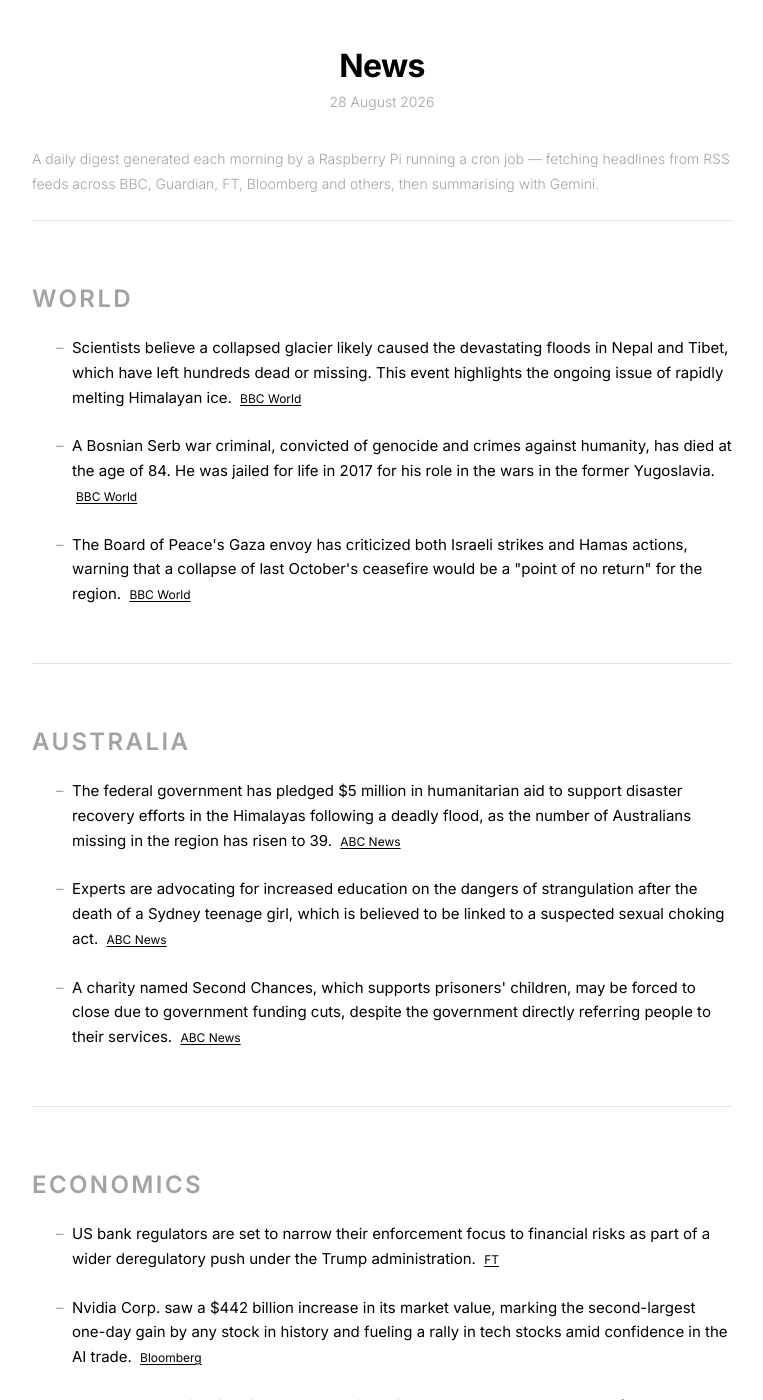
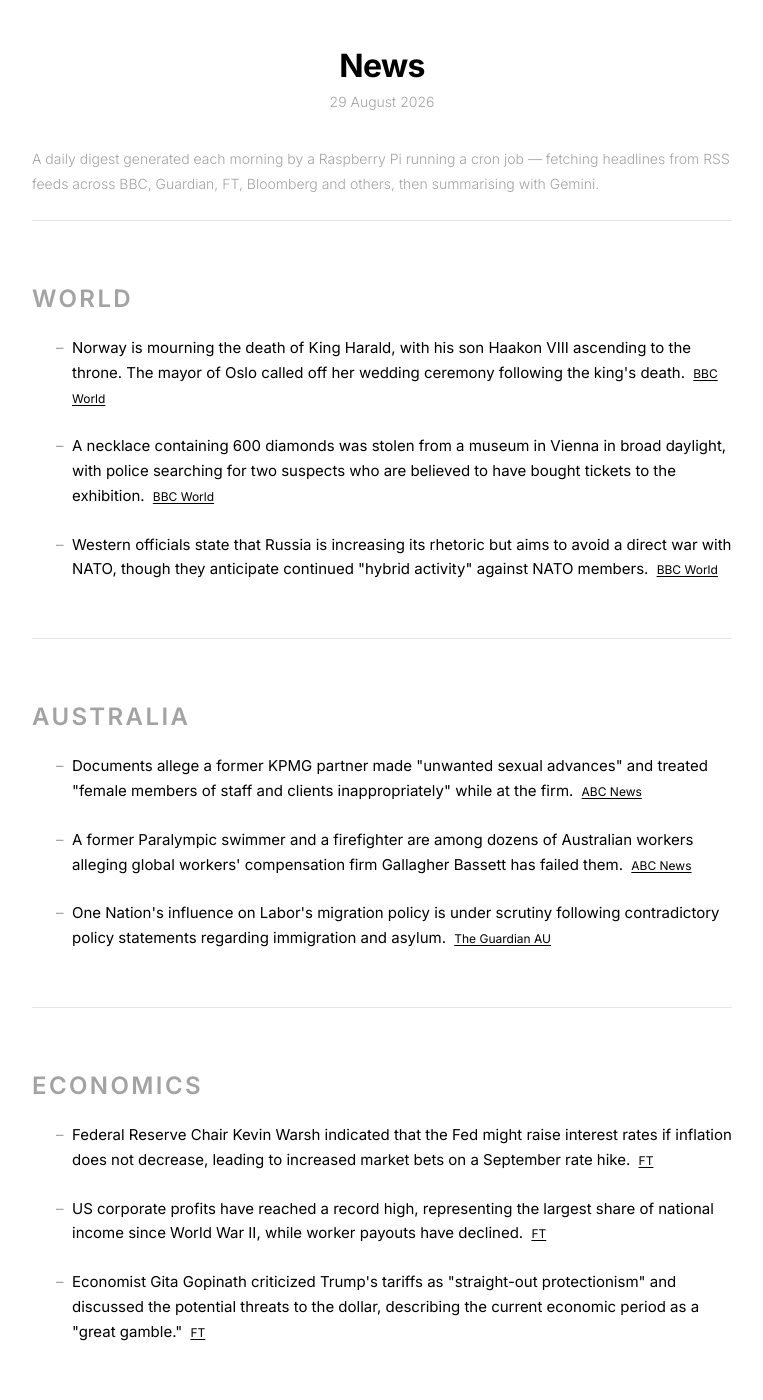
Before and after one commit to s-jac/s-jac.github.io, a Jekyll site: the page built from projects/news.html, in a window 1280 px wide and 1400 px high. Shown: the whole window, without its empty margins (258-1021 px from the left). Built offline with Jekyll 4.4.1, drawn with Linux system fonts in a browser that asks for light colours; some of the changed text lies outside the part shown.

Commit message:
daily news update 29 August 2026

```diff
--- a/_data/news.json
+++ b/_data/news.json
@@ -1,22 +1,22 @@
 {
-  "date": "28 August 2026",
-  "generated_at": "2026-08-27T21:01:34.183451+00:00",
+  "date": "29 August 2026",
+  "generated_at": "2026-08-28T21:00:30.445210+00:00",
   "sections": [
     {
       "heading": "World",
       "bullets": [
         {
-          "text": "Scientists believe a collapsed glacier likely caused the devastating floods in Nepal and Tibet, which have left hundreds dead or missing. This event highlights the ongoing issue of rapidly melting Himalayan ice.",
+          "text": "Norway is mourning the death of King Harald, with his son Haakon VIII ascending to the throne. The mayor of Oslo called off her wedding ceremony following the king's death.",
           "source": "BBC World",
           "url": "https://www.bbc.com/news/world"
         },
         {
-          "text": "A Bosnian Serb war criminal, convicted of genocide and crimes against humanity, has died at the age of 84. He was jailed for life in 2017 for his role in the wars in the former Yugoslavia.",
+          "text": "A necklace containing 600 diamonds was stolen from a museum in Vienna in broad daylight, with police searching for two suspects who are believed to have bought tickets to the exhibition.",
           "source": "BBC World",
           "url": "https://www.bbc.com/news/world"
         },
         {
-          "text": "The Board of Peace's Gaza envoy has criticized both Israeli strikes and Hamas actions, warning that a collapse of last October's ceasefire would be a \"point of no return\" for the region.",
+          "text": "Western officials state that Russia is increasing its rhetoric but aims to avoid a direct war with NATO, though they anticipate continued \"hybrid activity\" against NATO members.",
           "source": "BBC World",
           "url": "https://www.bbc.com/news/world"
         }
@@ -26,19 +26,19 @@
       "heading": "Australia",
       "bullets": [
         {
-          "text": "The federal government has pledged $5 million in humanitarian aid to support disaster recovery efforts in the Himalayas following a deadly flood, as the number of Australians missing in the region has risen to 39.",
+          "text": "Documents allege a former KPMG partner made \"unwanted sexual advances\" and treated \"female members of staff and clients inappropriately\" while at the firm.",
           "source": "ABC News",
           "url": "https://www.abc.net.au/news"
         },
         {
-          "text": "Experts are advocating for increased education on the dangers of strangulation after the death of a Sydney teenage girl, which is believed to be linked to a suspected sexual choking act.",
+          "text": "A former Paralympic swimmer and a firefighter are among dozens of Australian workers alleging global workers' compensation firm Gallagher Bassett has failed them.",
           "source": "ABC News",
           "url": "https://www.abc.net.au/news"
         },
         {
-          "text": "A charity named Second Chances, which supports prisoners' children, may be forced to close due to government funding cuts, despite the government directly referring people to their services.",
-          "source": "ABC News",
-          "url": "https://www.abc.net.au/news"
+          "text": "One Nation's influence on Labor's migration policy is under scrutiny following contradictory policy statements regarding immigration and asylum.",
+          "source": "The Guardian AU",
+          "url": "https://www.theguardian.com/au"
         }
       ]
     },
@@ -46,19 +46,19 @@
       "heading": "Economics",
       "bullets": [
         {
-          "text": "US bank regulators are set to narrow their enforcement focus to financial risks as part of a wider deregulatory push under the Trump administration.",
+          "text": "Federal Reserve Chair Kevin Warsh indicated that the Fed might raise interest rates if inflation does not decrease, leading to increased market bets on a September rate hike.",
           "source": "FT",
           "url": "https://www.ft.com"
         },
         {
-          "text": "Nvidia Corp. saw a $442 billion increase in its market value, marking the second-largest one-day gain by any stock in history and fueling a rally in tech stocks amid confidence in the AI trade.",
-          "source": "Bloomberg",
-          "url": "https://www.bloomberg.com/markets"
+          "text": "US corporate profits have reached a record high, representing the largest share of national income since World War II, while worker payouts have declined.",
+          "source": "FT",
+          "url": "https://www.ft.com"
         },
         {
-          "text": "Donald Trump's immigration crackdown is projected to lead to a smaller workforce and slower economic growth in the US, according to an analysis of its economic costs.",
-          "source": "The Economist",
-          "url": "https://www.economist.com/finance-and-economics"
+          "text": "Economist Gita Gopinath criticized Trump's tariffs as \"straight-out protectionism\" and discussed the potential threats to the dollar, describing the current economic period as a \"great gamble.\"",
+          "source": "FT",
+          "url": "https://www.ft.com"
         }
       ]
     }
```
